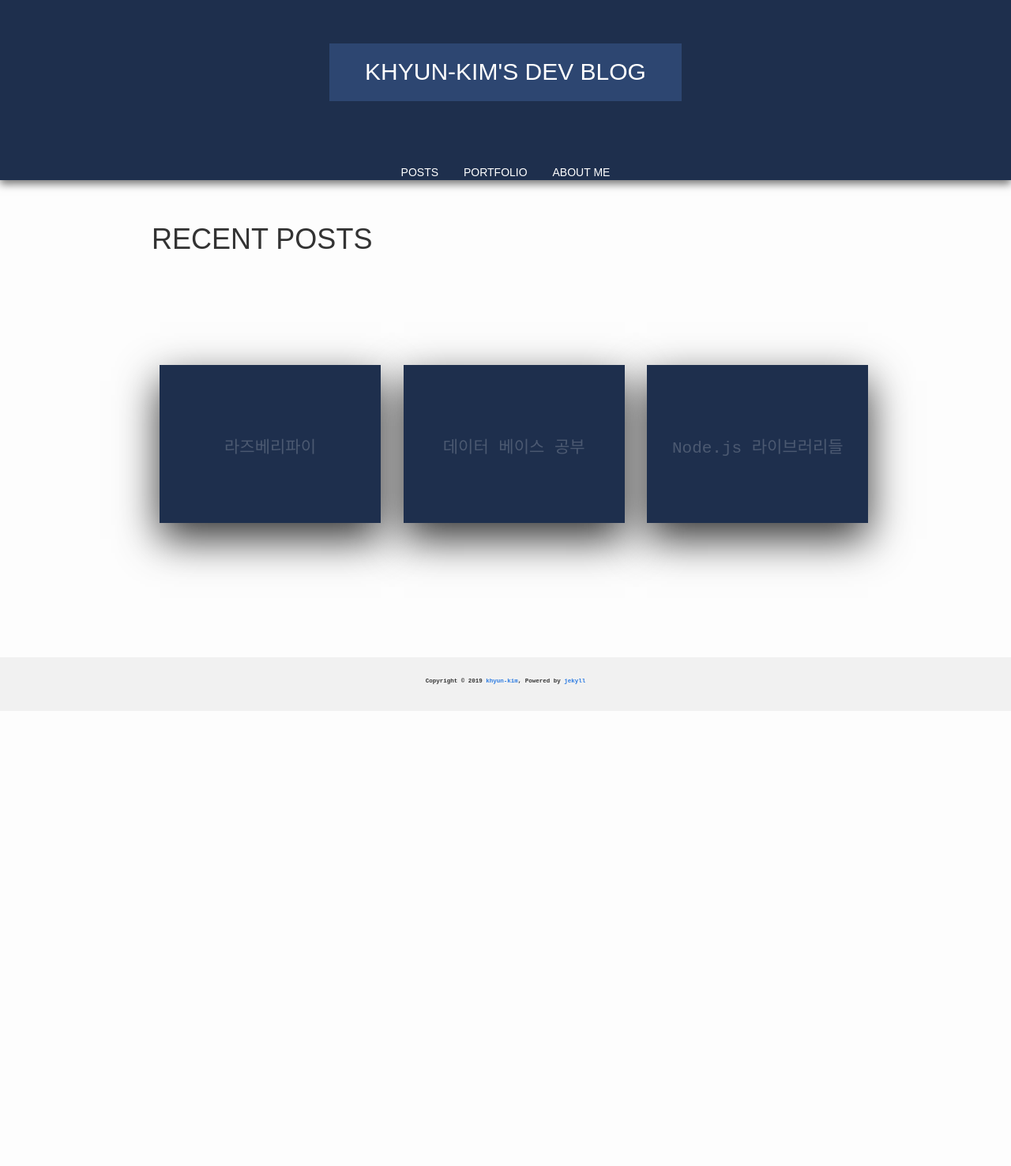
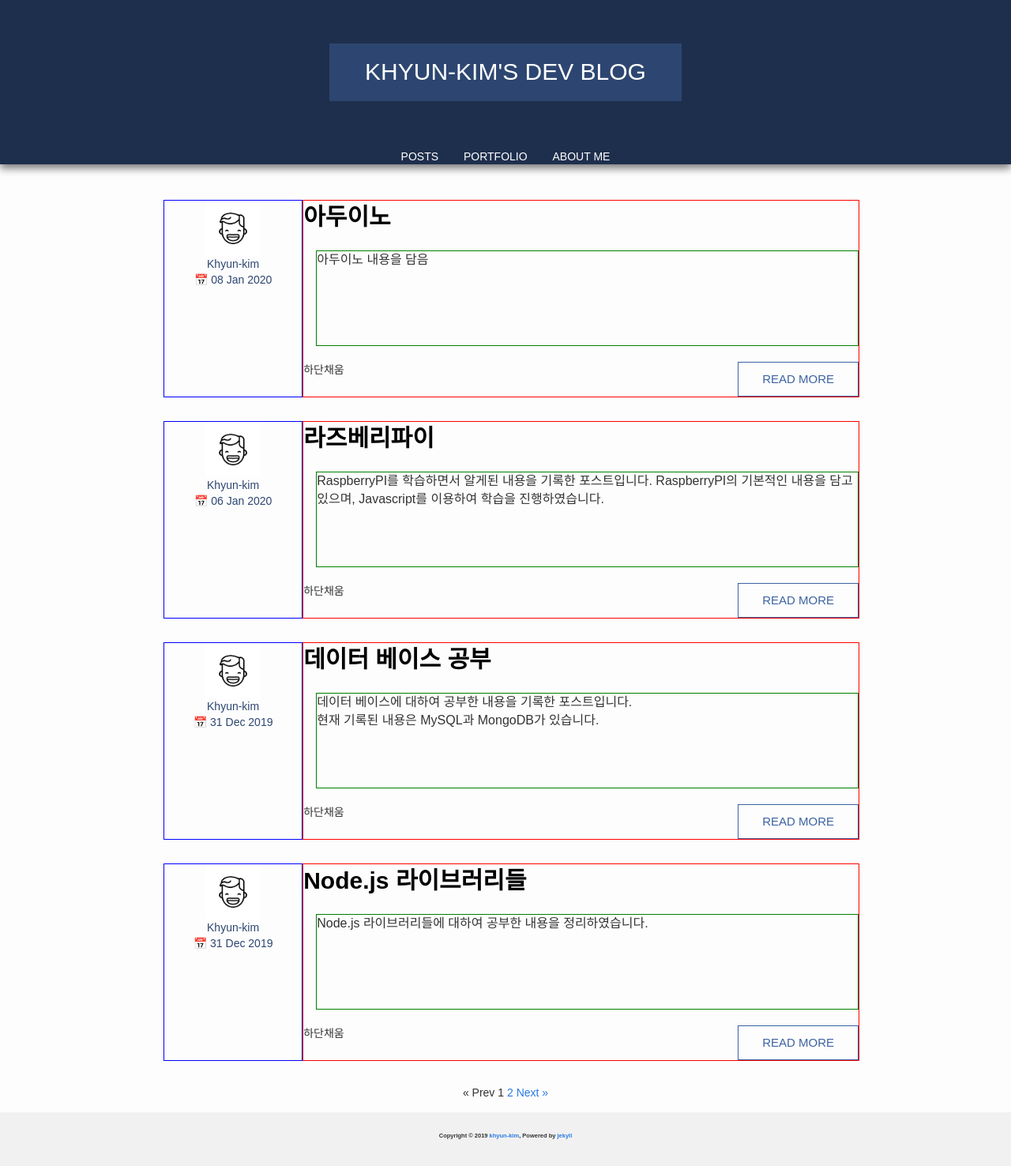
Before and after one commit to khyun-kim/jekyll-blog, a Jekyll site: the page built from index.html, in a window 1280 px wide. Shown: the whole page at 79% size. Built offline with Jekyll 4.4.1, drawn with Linux system fonts in a browser that asks for light colours; the list of posts is cut into pages by our own code; before the commit the page ends 900 px from its top, so only the background shows below that.

Commit message:
index updates

```diff
--- a/_includes/footer.html
+++ b/_includes/footer.html
@@ -1,4 +1,4 @@
-<footer class="site-footer h-card">
+<footer class="site-footer">
   <data class="u-url" href="{{ "/" | relative_url }}"></data>
     <p>Copyright © 2019 <a href="https://github.com/khyun-kim/khyun-kim.github.io">khyun-kim</a>, Powered by <a href="https://jekyllrb-ko.github.io/">jekyll</a></p>
 </footer>
--- a/_includes/home_header.html
+++ b/_includes/home_header.html
@@ -1,15 +1,15 @@
-<div id="home-header">
+<div id="home-header" style="position:relative; width:100%;margin: 0;">
   <div class="home-header">
     <div class=" container">
       <div class="header-tit">
         <a>{{site.social.github}}'s dev blog</a>
         <br>
       </div>
-      <div class="header-tab">
+      <nav class="header-tab" >
         <a href="{{site.url}}/posts">posts</a>
         <a href="{{site.url}}/portfolio">portfolio</a>
         <a href="{{site.url}}/about">about me</a>
-      </div>
+      </nav>
     </div>
   </div>
 </div>
--- a/_layouts/home.html
+++ b/_layouts/home.html
@@ -1,43 +1,35 @@
 ---
 layout: home_layout
 ---
-<div class="home">
 
-  <div class="recent-posts">
-    <h1>Recent posts</h1>
-    <div class="row">
-      {% for post in paginator.posts offset:0 limit:3%}
-      <div class="col-lg-4" style="text-align: center;">
-        <div class="card">
-
-          <div class="face face1">
-
-            <div class="card-content">
-              <h3>{{post.title}}</h3>
+{% if paginator.total_pages >= 1 %}
+<div id="home-content">
+  <ul>
+    {% for post in paginator.posts %}
+    <li>
+      <div class="post-meta">
+        <figure><img src="{{site.url}}/assets/img/profile.png"></figure>
+        <div>{{post.author}}</div>
+        <div>📅 {{post.date | date_to_string}}</div>
       </div>
+      <div class="clearfix">
+        <div class="post-context">
+          <a href="{{post.url}}" class="post-title">{{post.title}}</a href="{{post.url}}">
+          <div class="post-preview">
+            <p>{{post.description}}</p>
+          </div>
+          <div class="post-bottom">
+            <div class="post-tags">하단채움</div><a>Read More</a>
+          </div>
+        </div>
+        <div class="clearfix">
 
         </div>
+    </li>
+    {%endfor%}
+  </ul>
 
-          <div class="face face2">
-
-            <div class="card-content">
-              <p>{{post.description}}</p>
-              <a href="{{post.url}}">Read More</a>
-            </div>
-
-          </div>
-
-        </div>
-      </div>
-      {%endfor%}
-    </div>
-  </div>
-
-</div>
-
-</div>
-
-<!-- <div class="paginator">
+  <div class="paginator">
     {% if paginator.total_pages > 1%}
     {% if paginator.previous_page %}
     <a class="pagi-prev-active"
@@ -57,10 +49,15 @@ layout: home_layout
     {% endif %}
     {% endfor %}
     {% if paginator.next_page %}
-        <a class="pagi-next-active"
-          href="{{ paginator.next_page_path | prepend: site.baseurl | replace: '//', '/' }}">Next &raquo;</a>
+    <a class="pagi-next-active" href="{{ paginator.next_page_path | prepend: site.baseurl | replace: '//', '/' }}">Next
+      &raquo;</a>
     {% else %}
     <span class="pagi-next-deactive">Next &raquo;</span>
     {% endif %}
     {% endif %}
-      </div>-->
+  </div>
+</div>
+{% else %}
+<p>포스트가 없어요</p>
+{% endif%}
+<!-- -->
--- /dev/null
+++ b/_posts/2020-01-08-Arduino.md
@@ -0,0 +1,113 @@
+---
+layout: post
+title: "아두이노"
+category: post
+author: Khyun-kim
+description: 아두이노 내용을 담음
+---
+
+>피지컬 컴퓨팅
+>
+>현실 세계의 센서를 통해 입력 받은 데이터를 디지털 세계에서 처리하여 출력하는 일련의 컴퓨팅 작업
+
+## 아두이노 개발을 위한 세팅
+
+아두이노를 개발하기 위해서는 아두이노 IDE를 사용해야 합니다. [다운로드](https://www.arduino.cc/en/Main/Software)
+
+USB 포트연결에 문제가 있다면 관련 드라이버를 새로 설치해주어야 합니다.
+
+## 모듈 연결할 때 전압
+
+모듈마다 허용 전류가 있어서 저항을 이용하여 이에 맞게 조절 해주어야 합니다.
+
+
+## 주의사항
+회로를 연결할 때는 반드시 전원을 끈상태에서 연결해야한다.
+PIN번호 앞에 ~표시가 붙은것만 아날로그 신호를 보낼 수 있다.
+## 모듈 제어할때 중요한 함수
+
+|함수|설명|
+|----|----|
+|`pinMode(PINNUM,MODE)`|해당 PIN이 입력을 요구하는 PIN인지 출력을 유구하는 PIN인지 정의해주는 함수이다.|
+|`digitalWrite(PINNUM,LOW|HIGH)`|해당 PIN에 LOW 혹은 HIGH 전압을 걸어주는 함수, OUTPUT 모드인 PIN과 쓰인다.|
+|`digitalRead(PINNUM)`|해당 PIN의 입력을 읽어드리는 함수, INPUT 모드인 PIN과 쓰인다.|
+|`analogWrite(PINNUM,[0,255])`|해당 PIN에 아날로그 신호를 주는 함수, 255는 `digitalWrite()`의 HIGH와 같다.|
+
+### 인터럽트
+`void attachinterrupt(interrupt,ISR,mode)`
+
+
+
+interrupt : 인터럽트 번호
+
+ISR 인터럽트가 발생할 때 수행할 call back함수
+
+mode 인터럽트가 발생하는 조건
+- `LOW` PIN이 LOW 상태`CHANGE``RISING``FALLING`
+
+## 시리얼 통신
+아두이노와 컴퓨터간에 메시지를 주고 받기 위한 통신이다.
+시리얼 모니터를 이용하여 출력 및 입력이 가능하다.
+
+시리얼(Serial)은 직렬 통신을 의미하며 연속적으로 통신 채널이나 컴퓨터 버스를 거쳐 한번에 하나의 비트 단위 데이터를 전송하는 과정을 말한다.
+
+### TX 와 RX
+1. RX
+- 아두이노의 0번 PIN으로 데이터를 읽어드리는(입력받는) PIN이다.
+- 모듈의 TX와 연결한다.
+2. TX
+- 아두이노의 1번 PIN으로 데이터를 쓰는(입력하는) PIN이다.
+- 모듈의 RX와 연결한다.
+
+## 스위치
+### 1. 플로팅
+스위치에서 플로팅이란 스위치를 누르지 않아 회로가 연결되지 않은 상태를 말한다.
+이 상태에서 스위치를 누르면 전압이 흘러 1을 나타내지만, 스위치를 누르지 않는다면 0도 1도 아닌 어중간한 상태가 된다.
+이러한 플로팅 상태로 인해서 스위치를 일반적인 연결로 사용하기 힘들기 때문에 풀업 혹은 풀다운 방식으로 연결한다.
+
+### 2. 풀업 과 풀다운 연결 방식
+1. 풀업
+- 스위치에서 평상시 전압이 HIGH인 상태
+- 스위치 입력시 전압이 LOW가 된다.
+- 스위치를 사용한 회로에서 저항이 `Vcc`에 연결된 상태라면 풀업이다.
+2. 풀다운
+- 스위치에서 평상시 전압이 LOW인 상태
+- 스위치 입력시 전압이 HIGH가 된다.
+- 스위치를 사용한 회로에서 저항이 `Gnd`에 연결된 상태라면 풀다운이다.
+
+### 3. 디바운스
+디바운스는 스위치가 누렸을때 한번의 사이클에서만 1을 반환하는 알고리즘이다.
+스위차 하나만 사용한다면 while로 스위치의 입력을 취소하기 까지 동작을 막으면 되지만, 다른 기능을 지속적으로
+실행하면서 진행하기 위해서는 디바운스를 사용해야한다.
+다른 방법으로는 thread를 사용하는 방법도 있겠지만 thread를 사용하지 않는 선에서는
+디바운스를 사용하는 방법이 가장 좋다고 판단된다.
+아두이노에서 thread가 사용가능한지는 의문.
+
+<details>
+<summary>코드 접기/펴기</summary>
+<div markdown="1">
+{% highlight c %}
+//풀 다운 방식 스위치의 디바운스
+int SW_chk() {
+  int key = digitalRead(BUTTON);
+
+  if(!key) { // 안눌린 상태 0
+    if(flag == 0) return 0; //flag가 0 이면 0 반환
+    else { // flag가 1이면 0으로 바꾸고 0반환 => 즉 스위치를 눌렀다가 땐 직후
+      delay(20);
+      flag=0;
+      return key;
+    }
+  }
+  else { //눌린 상태 1
+    if(flag == 1) return 0; // flag가 1이면 0반환
+    else{ // flag가 0이면 1로 바꾸고 1반환 =>즉 스위치를 누른 직후
+      delay(50);
+      flag =1;
+      return key;
+    }
+  }
+}
+{% endhighlight %}
+</div>
+</details>
--- a/_sass/base/_base.scss
+++ b/_sass/base/_base.scss
@@ -17,9 +17,10 @@ dl, dd, ol, ul, figure {
 body {
   @import url('https://fonts.googleapis.com/css?family=Josefin+Sans|Jua&display=swap');
   @import url('https://fonts.googleapis.com/css?family=Nanum+Gothic+Coding&display=swap');
-  font-family: 'Nanum Gothic Coding', monospace;
+  @import url('https://fonts.googleapis.com/css?family=Noto+Sans+KR&display=swap');
+  //font-family: 'Nanum Gothic Coding', monospace;
   //font-family: 'Josefin Sans', sans-serif;
-  //font: $base-font-weight #{$base-font-size}/#{$base-line-height} $base-font-family;
+  font-family:'Noto Sans KR', sans-serif;
   color: $text-color;
   background-color: $background-color;
   -webkit-text-size-adjust: 100%;
@@ -219,6 +220,7 @@ pre {
   content: "";
   display: table;
   clear: both;
+  background: red;
 }
 
 
--- a/_sass/layout/home.scss
+++ b/_sass/layout/home.scss
@@ -2,138 +2,162 @@
 #home-header {
   background: $theme-color-dark;
   box-shadow: 0px 5px 10px #00000088;
-  @media (max-width: 1200px){
-    .container {width: 100%;}
+
+  @media (max-width: 1200px) {
+    .container {
+      width: 100%;
+    }
   }
 
   /* 화면 너비 0~1024px */
-  @media (max-width: 1024px){
-  }
+  @media (max-width: 1024px) {}
 
   /* 화면 너비 0~960px */
-  @media (max-width: 960px){
-  }
+  @media (max-width: 960px) {}
 
   /* 화면 너비 0~600px */
-  @media (max-width: 600px){
-    .home-header .header-tit {text-align: start;margin-top: 0px;}
-    .home-header .header-tit a{
-      font-size:15px; padding: 7px 20px 7px 20px; text-align: start; margin-top: 5px;
+  @media (max-width: 600px) {
+    .home-header .header-tit {
+      text-align: start;
+      margin-top: 0px;
+      margin-bottom: 0px;
     }
-    .home-header .header-tab {margin-top: 20px;  text-align: right;}
+
+    .home-header .header-tit a {
+      font-size: 15px;
+      padding: 7px 20px 7px 20px;
+      text-align: start;
+      margin-top: 5px;
+    }
+
+    .home-header .header-tab {
+      margin-top: 20px;
+      text-align: right;
+    }
   }
 }
 
-.container {position: relative; width: 1220px; margin: 0 auto;}
+.container {
+  position: relative;
+  width: 1220px;
+  margin: 0 auto;
+}
 
-.home-header .header-tit { text-align: center; margin-top: 55px;}
-.home-header .header-tit a { text-align: center; text-transform: uppercase; font-family: 'Josefin Sans', sans-serif; font-size:30px;
-  background-color: $theme-color; color: #fff;
-  padding: 15px 45px 15px 45px; display: inline-block; transition: box-shadow 0.25s ease-in-out; text-decoration: none;
+.home-header .header-tit {
+  text-align: center;
+  margin-top: 55px;
+  margin-bottom: 60px;
 }
+
+.home-header .header-tit a {
+  text-align: center;
+  text-transform: uppercase;
+  font-family: 'Josefin Sans', sans-serif;
+  font-size: 30px;
+  background-color: $theme-color;
+  color: #fff;
+  padding: 15px 45px 15px 45px;
+  display: inline-block;
+  transition: box-shadow 0.25s ease-in-out;
+  text-decoration: none;
+}
+
 .home-header .header-tit a:hover {
   box-shadow:
-        inset -9em 0 0 0 $theme-color-light,
-        inset 9em 0 0 0 $theme-color-light;
+    inset -9em 0 0 0 $theme-color-light,
+    inset 9em 0 0 0 $theme-color-light;
 }
 
 .home-header .header-tab {
+  position: sticky;
+  top: 0px;
+  bottom: 0px;
+  left: auto;
+  right: auto;
+  position: -webkit-sticky;
   text-align: center;
   text-transform: uppercase;
-  font-family: 'Josefin Sans',sans-serif;
-  margin-top: 80px;
-  bottom: 0px;
+  font-family: 'Josefin Sans', sans-serif;
 }
+
 .home-header .header-tab a {
   padding: 7px 14px 0px 14px;
   font-size: 14px;
   color: #fff;
-  translate : .4s;
-  cursor:pointer;
+  translate: .4s;
+  cursor: pointer;
   text-decoration: none;
+
 }
+
 .home-header .header-tab a:hover {
   color: $theme-color;
 }
 
 //Home Content
-.recent-posts {
-  margin-top: 80px;
-  margin: 0 auto;
+#home-content {
+  li {
+    width:100%;
+    max-width: 900px;
+    margin: 30px auto;
+    list-style: none;
+
+  }
+  li .post-context {
+    border: 1px solid red;
+    display: flex;
+    height: 250px;
+    width:80%;
+    float:left;
+    flex-direction: column;
+  }
+  li .post-context .post-title {
+    color: black;
+    font-size: 3rem;
+    padding-bottom: 2rem;
+    font-weight: 700;
+  }
+  li .post-context .post-preview {
+    flex: 1;
+    font-size: 1.6rem;
+    margin-left: 1.6rem;
+    border: 1px solid green;
+    margin-bottom: 20px;
+  }
+  li .post-context .post-bottom .post-tags {
+    float: left;
+    height: 30px;
+  }
+  li .post-context .post-bottom a {
+    float: right;
+    text-transform: uppercase;
+    font-size: 15px;
+    padding: 10px 30px;
+    border: 1px solid $theme-color-light;
+    text-decoration: none;
+    color: $theme-color-light;
+    cursor: pointer;
+  }
+  li .post-context .post-bottom a:hover {
+    color: white;
+    background: $theme-color-light;
+    transition: .3s;
+  }
+  li .post-meta {
+    width:20%;
+    min-width: 70px;
+    height: 250px;
+    float: left;
+    border: 1px solid blue;
+    text-align: center;
+  }
+  li .post-meta figure{
+    width: 70px;
+    height: 70px;
+    margin: 0 auto;
+  }
+  // paginator
+  .paginator {
+    text-align: center;
+  }
 }
-.recent-posts h1 {
-  margin-bottom: 40px;font-family: 'Josefin Sans',sans-serif;text-transform: uppercase;margin-top: 40px;
-}
-.card {
-  position: relative;
-  display: inline-block;
-  margin-left: 10px;
-  margin-right: 10px;
-}
-.card .face{
-  width: 280px;
-  height: 200px;
-  transition: 0.5s;
-}
-.card .face.face1{
-  position: relative;
-  background: $theme-color-dark;
-  display: flex;
-  justify-content: center;
-  align-items: center;
-  z-index: 1;
-  transform:translateY(100px);
-}
-.card:hover .face.face1 {
-  transform: translateY(0px);
-}
-.card:hover .face.face2 {
-  transform: translateY(0px);
-}
-.card .face.face1 .card-content{
-  opacity: 0.2;
-  transition: 0.5s;
-}
-.card:hover .face.face1 .card-content {
-  opacity: 1;
-}
-.card .face.face1 h3{
-  margin:10px 0 0;
-  padding:0;
-  color: #fff;
-  text-align: center;
-  font-size:1.5em
-
-}
-.card .face.face2 {
-  position: relative;
-  background: #fff;
-  display: flex;
-  justify-content: center;
-  align-items: center;
-  padding: 20px;
-  box-sizing: border-box;
-  box-shadow: 0px 20px 50px rgba(0,0,0,0.8);
-  transform:translateY(-100px);
-}
-.card .face.face2 .card-content p{
-  margin: 0;
-  padding: 0;
-  text-align: left;
-}
-.card .face.face2 .card-content a{
-  margin: 15px 0 0;
-  display: inline-block;
-
-  text-decoration: none;
-  font-weight: 900;
-  color: #333;
-  padding: 5px;
-  border: 1px solid #333;
-}
-.card .face.face2 .card-content a:hover{
-  background: #333;
-  color: #fff;
-}
-/* mediaquery */
-/* 화면 너비 0~1220px */
```
Also changed, not shown: _layouts/default.html (+5 -3 lines). Lines whose indentation alone changed are shown as unchanged.
